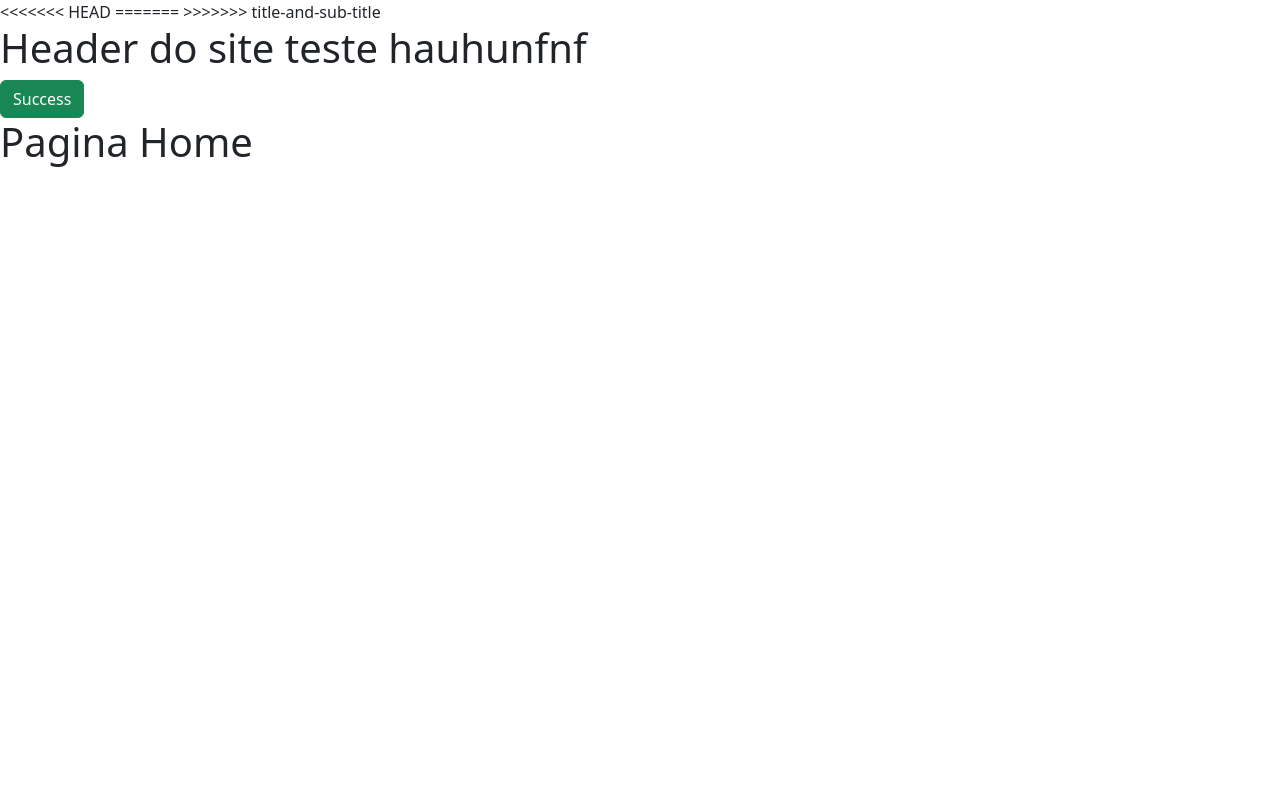
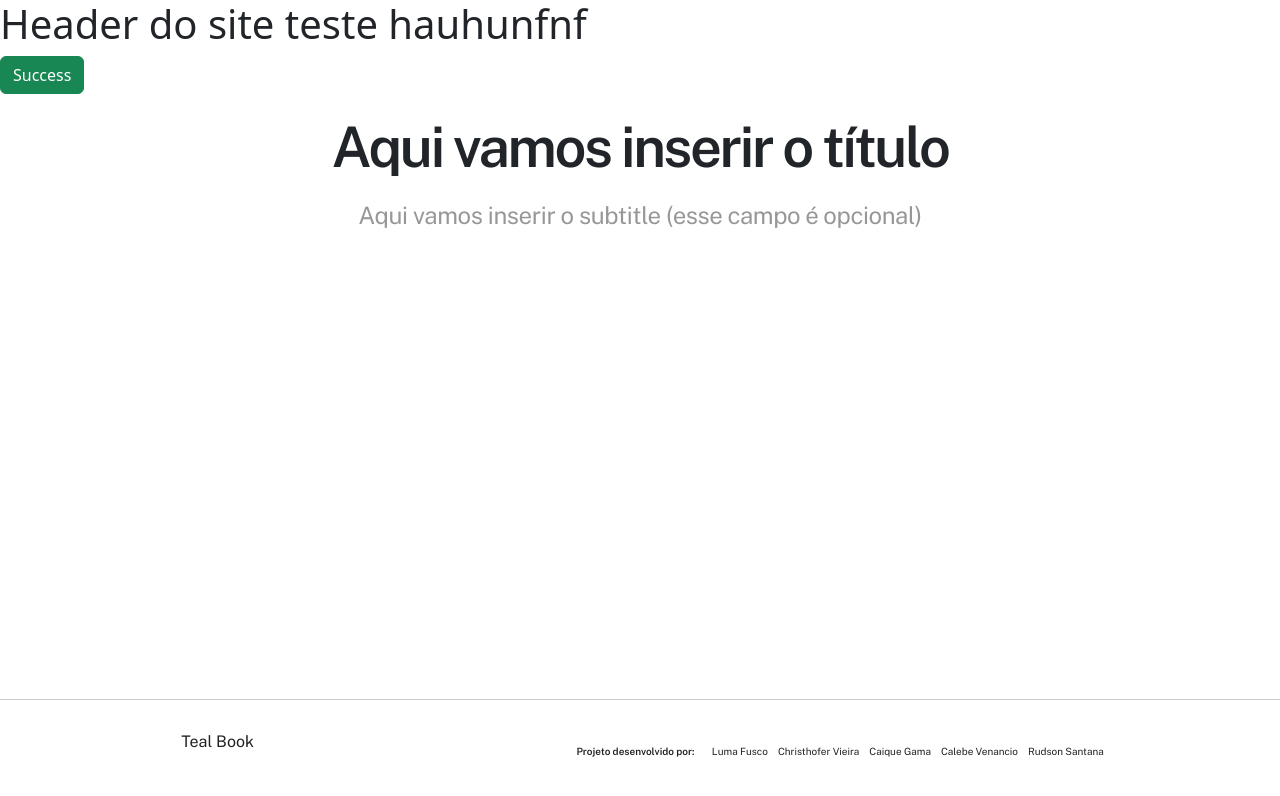
Before and after one commit to LumaFusco/desafio-final-gama-academy, a React (Create React App) app: page / in a window 1280 px wide. Shown: the top 796 px of the page. Built offline with nearby package versions, Linux system fonts and the light colour scheme.

Commit message:
Merge footer and title

```diff
--- a/public/index.html
+++ b/public/index.html
@@ -5,13 +5,10 @@
     <link rel="icon" href="%PUBLIC_URL%/favicon.ico" />
     <meta name="viewport" content="width=device-width, initial-scale=1" />
     <link rel="preconnect" href="https://fonts.googleapis.com">
-<<<<<<< HEAD
 <link rel="preconnect" href="https://fonts.gstatic.com" crossorigin>
 <link href="https://fonts.googleapis.com/css2?family=Public+Sans:wght@100;200;300;400;500;600;700&display=swap" rel="stylesheet">
-=======
-    <link rel="preconnect" href="https://fonts.gstatic.com" crossorigin>
-    <link href="https://fonts.googleapis.com/css2?family=Public+Sans:wght@400;500;600;700&display=swap"       rel="stylesheet">
->>>>>>> title-and-sub-title
+
+
     <meta name="theme-color" content="#000000" />
     <meta
       name="description"
--- a/src/App.tsx
+++ b/src/App.tsx
@@ -1,10 +1,12 @@
-import Header from "./components/Header";
-
+import Header from "./components/Header/index";
+import {Title} from './components/Title/title';
+import Footer from './components/footer/Footer'
 function App() {
   return (
     <div className="App">
       <Header/>
-      <h1>Pagina Home</h1>
+      <Title titleText={"Aqui vamos inserir o título"} subTitle={'Aqui vamos inserir o subtitle (esse campo é opcional)'} />
+      <Footer />
     </div>
 
   );
```
